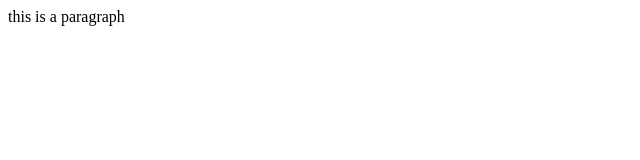
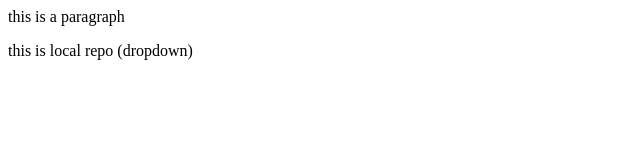
Before and after one commit to Nehatakkar/localrepo, a plain HTML site: page index.html in a window 1280 px wide. Shown: the whole page, without its empty margins (0-640 px from the left). Drawn offline with Linux system fonts and the light colour scheme.

```diff
--- a/index.html
+++ b/index.html
@@ -1 +1,2 @@
 <p> this is a paragraph</p>
+<p>this is local repo (dropdown)</p>
```
